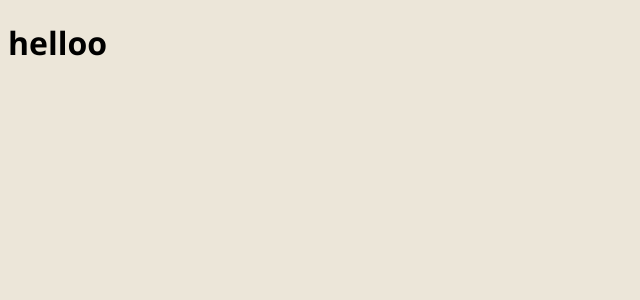
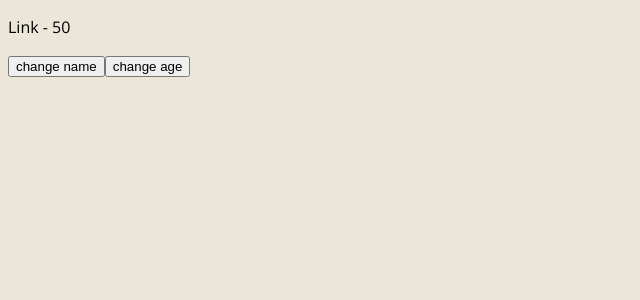
Before and after one commit to itsmedmd/vue-typescript-first, a Vue app: page / in a window 1280 px wide. Shown: the top 300 px of the page, without its empty margins (0-640 px from the left). Built offline with nearby package versions, Linux system fonts and the light colour scheme.

Commit message:
Component data and methods with Options API

```diff
--- a/src/App.vue
+++ b/src/App.vue
@@ -1,6 +1,8 @@
 <template>
   <div class="app">
-    <h1>helloo</h1>
+    <p>{{ name }} - {{ age }}</p>
+    <button @click="changeName('zel')">change name</button>
+    <button @click="changeAge(47)">change age</button>
   </div>
 </template>
 
@@ -8,7 +10,22 @@
 import { defineComponent } from 'vue';
 
 export default defineComponent({
-  name: 'App'
+  name: 'App',
+  components: {},
+  data() {
+    return {
+      name: "Link",
+      age: 50 as number | string
+    }
+  },
+  methods: {
+    changeName(name: string) {
+      this.name = name;
+    },
+    changeAge(age: number | string) {
+      this.age = age;
+    }
+  }
 });
 </script>
 
```
